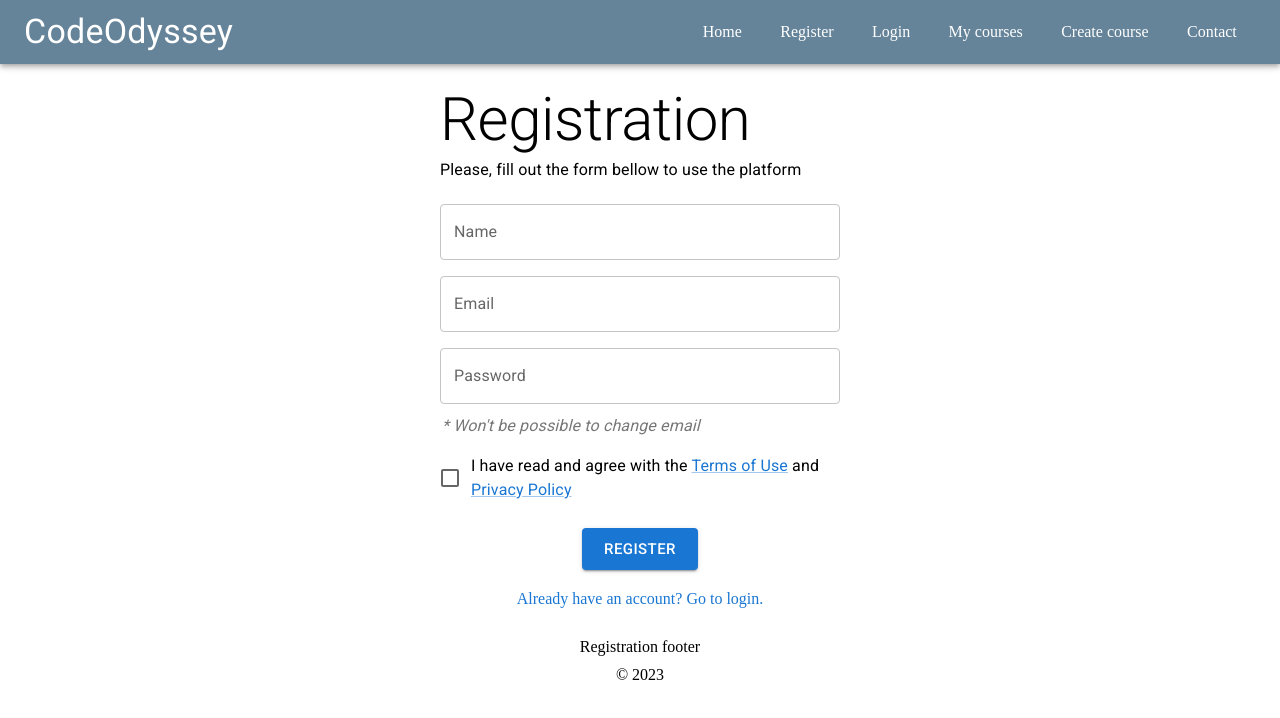
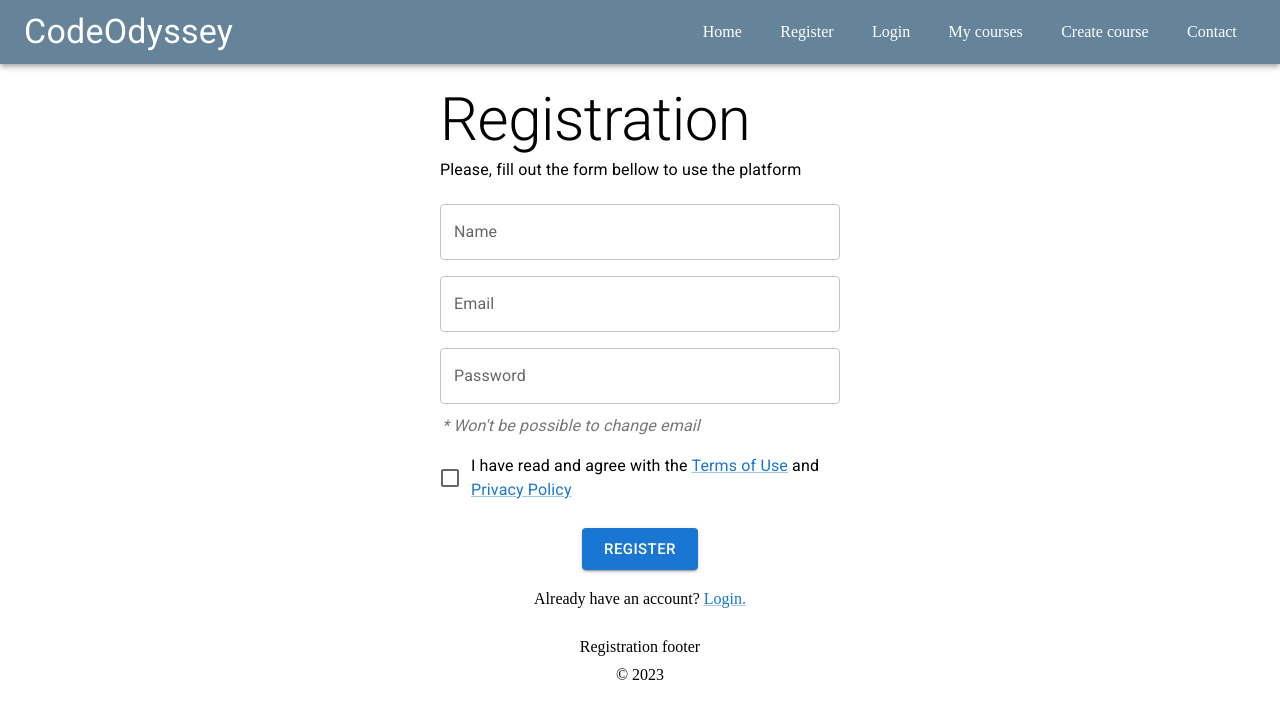
Before and after one commit to ifspcodelab/codeodyssey-frontend, a React (Vite) app: page /registration in a window 1280 px wide. Shown: the top 718 px of the page. Built offline with nearby package versions, Linux system fonts and the light colour scheme.

Commit message:
refactor: change login link message

```diff
--- a/src/locales/en/translation.json
+++ b/src/locales/en/translation.json
@@ -66,7 +66,7 @@
       "email": "Email",
       "email_message": "Won't be possible to change email",
       "password": "Password",
-      "login": "Already have an account? Go to login.",
+      "login": "Already have an account? <1>Login</>.",
       "submit": "Register",
       "termsCheckbox": "I have read and agree with the <1>Terms of Use</1> and <3>Privacy Policy</3>",
       "validation": {
--- a/src/locales/pt/translation.json
+++ b/src/locales/pt/translation.json
@@ -66,7 +66,7 @@
       "email": "Email",
       "email_message": "Não será possível trocar de email",
       "password": "Senha",
-      "login": "Já tem conta? Ir para login.",
+      "login": "Já está cadastrado? <1>Ir para Login</1>.",
       "submit": "Registrar",
       "termsCheckbox": "Eu li e concordo com os <1>Termos de Uso</1> e a <3>Política de Privacidade</3>",
       "validation": {
--- a/src/pages/Registration/index.tsx
+++ b/src/pages/Registration/index.tsx
@@ -136,9 +136,9 @@ function Registration() {
                                     <FormControlLabel {...register("terms")} control={<Checkbox  />} label={
                                         <Trans i18nKey="registration.form.termsCheckbox">
                                             I have read and agree with the
-                                            <Link href="/terms-of-use" target="_blank" rel="noopener noreferrer">Terms of Use</Link>
+                                            <Link href="/terms-of-use" target="_blank">Terms of Use</Link>
                                             and
-                                            <Link href="/privacy-policy" target="_blank" rel="noopener noreferrer">Privacy Policy</Link>
+                                            <Link href="/privacy-policy" target="_blank">Privacy Policy</Link>
                                         </Trans>
                                     } />
                                     <Typography color="error">{errors.terms?.message}</Typography>
@@ -148,9 +148,14 @@ function Registration() {
                                 <div id="registration-menu">
                                     <Button data-testid="registerButton" disabled={disableSubmitButton} type="submit" variant="contained" size="large">{t('registration.form.submit')}</Button>
                                     {loading && <Spinner size={10}/>}
-                                    <Link data-testid="loginLink" href="/login" rel="noopener noreferrer" underline="hover">
-                                        {t('registration.form.login')}
-                                    </Link>
+                                    <div>
+                                        <Trans i18nKey="registration.form.login">
+                                            Already have an account?
+                                            <Link data-testid="loginLink" href="/login">
+                                                Login
+                                            </Link>
+                                        </Trans>
+                                    </div>
                                 </div>
                             </Grid>
                         </Grid>
```
